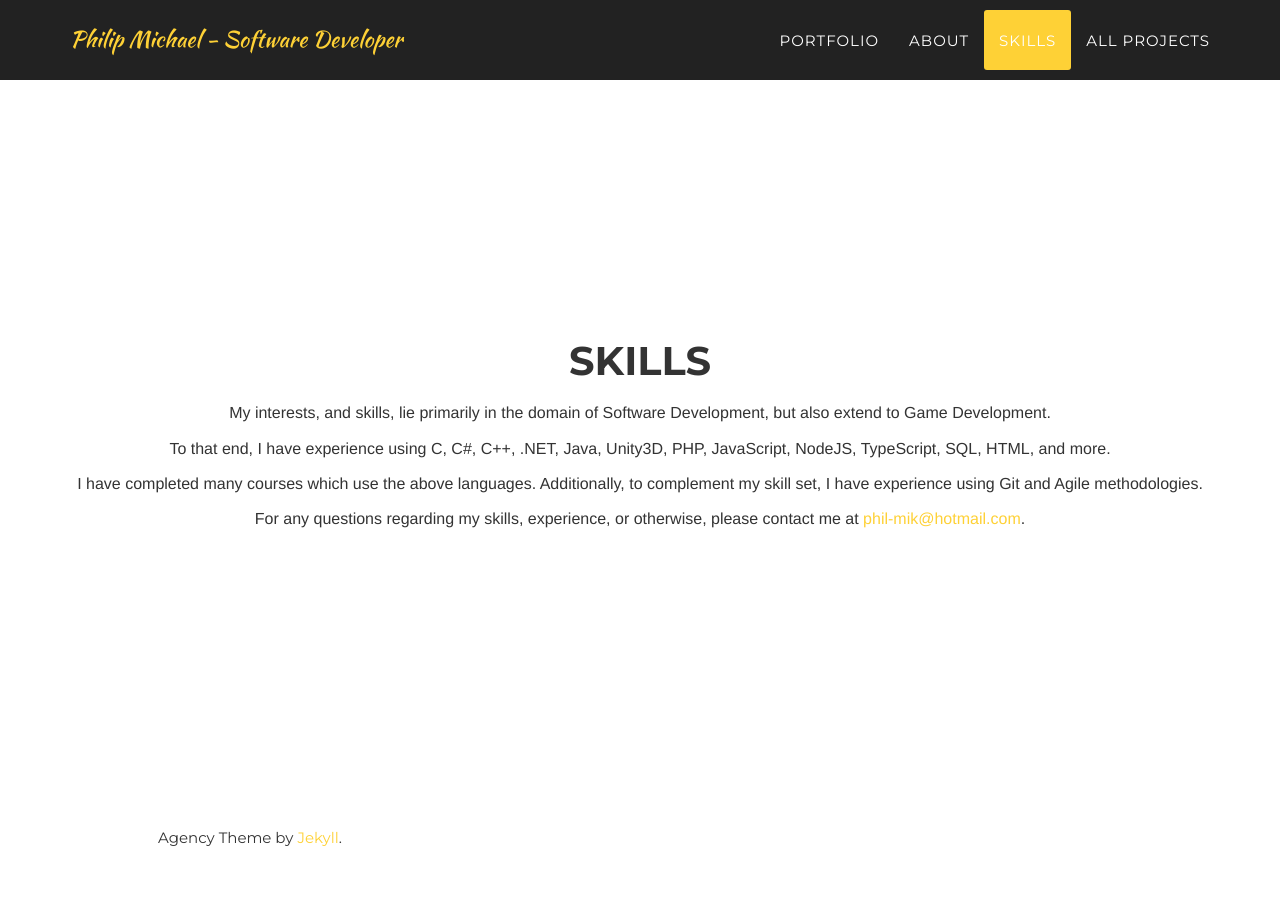
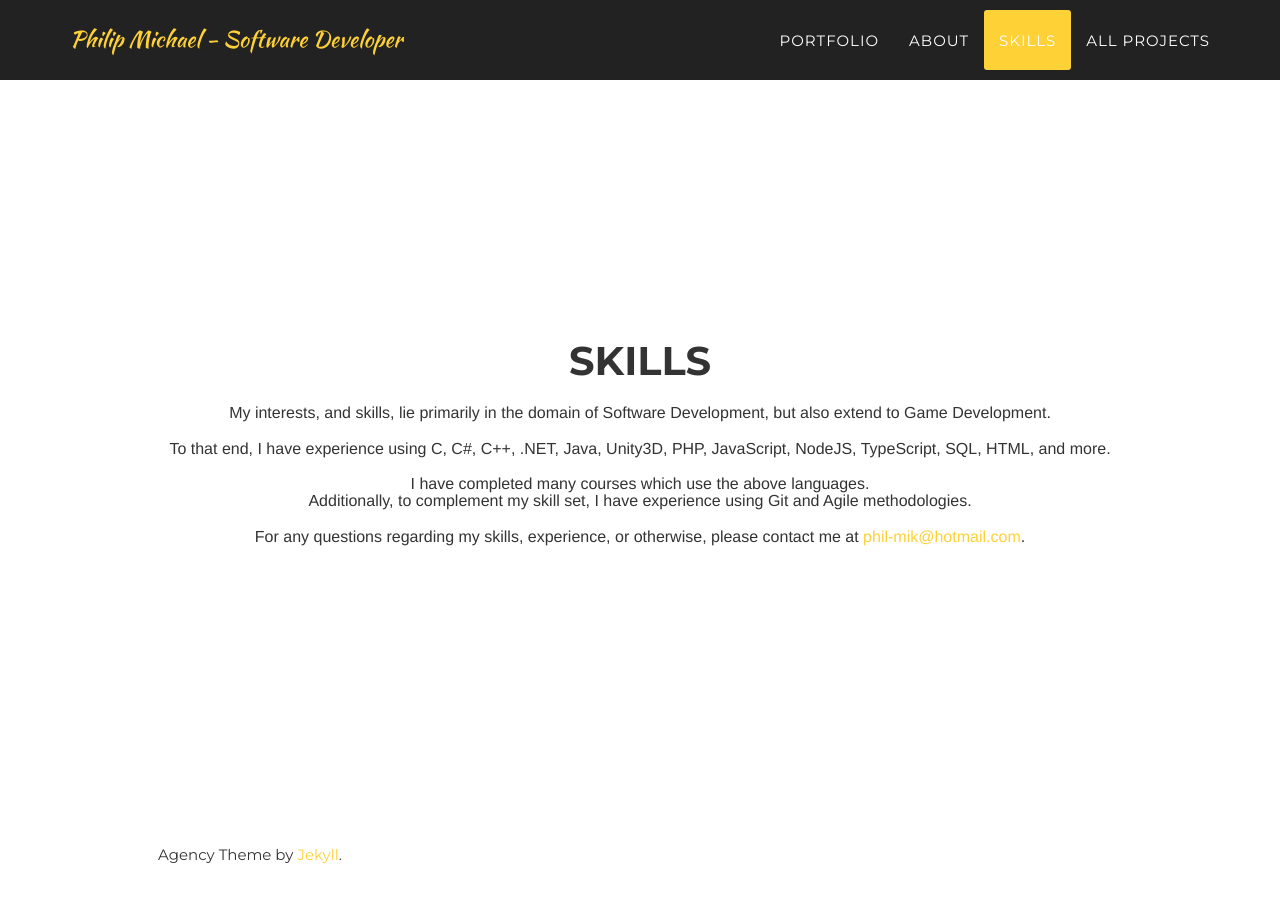
Before and after one commit to pmichaeldev/pmichaeldev.github.io, a Jekyll site: the page built from index.html, in a window 1280 px wide and 900 px high, scrolled down 2807 px. Built offline with Jekyll 4.4.1, drawn with Linux system fonts in a browser that asks for light colours; some web fonts are replaced.

Commit message:
Slight formatting.

```diff
--- a/_includes/skills.html
+++ b/_includes/skills.html
@@ -11,7 +11,9 @@
                         To that end, I have experience using C, C#, C++, .NET, Java, Unity3D, PHP, JavaScript, NodeJS, TypeScript, SQL, HTML, and more.
                         <br />
                         <br />
-                        I have completed many courses which use the above languages. Additionally, to complement my skill set, I have experience using Git and Agile methodologies.
+                        I have completed many courses which use the above languages.
+                        <br />
+                        Additionally, to complement my skill set, I have experience using Git and Agile methodologies.
                         <br />
                         <br />
                         For any questions regarding my skills, experience, or otherwise, please contact me at <a href="mailto:phil-mik@hotmail.com">phil-mik@hotmail.com</a>.
```
